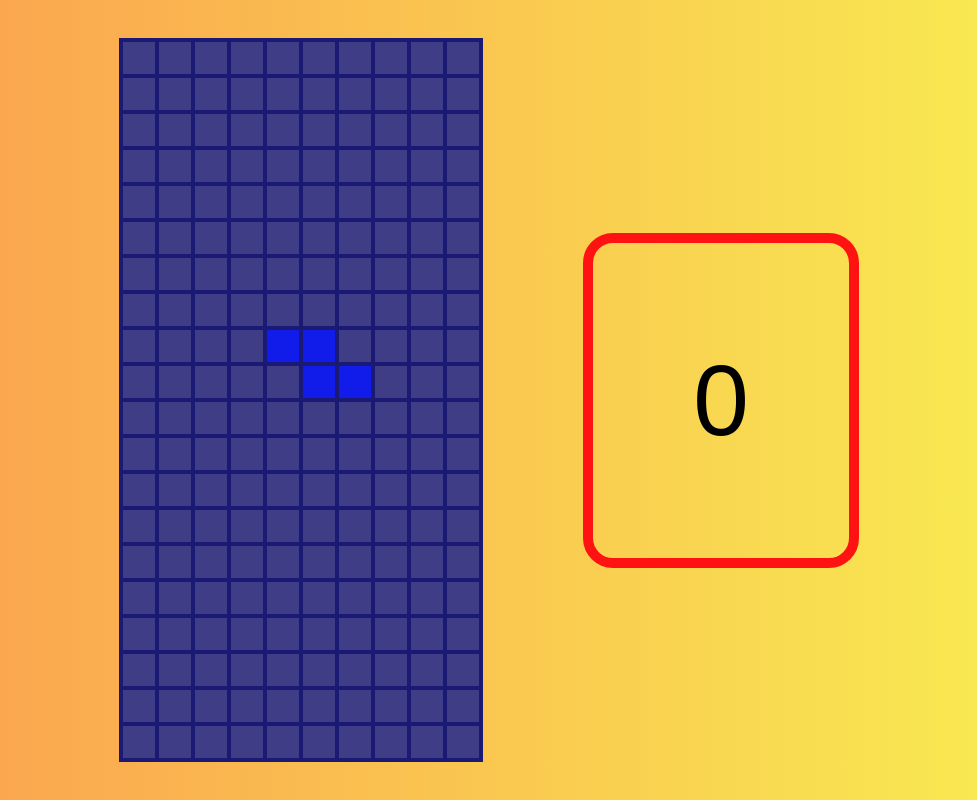
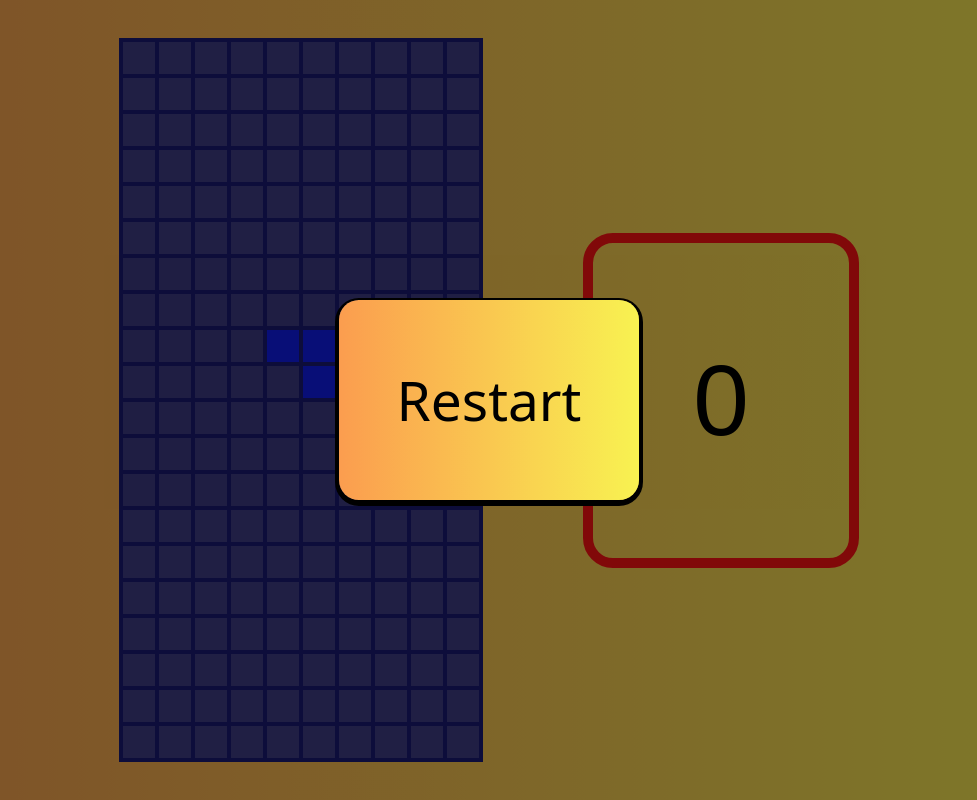
Before and after one commit to Vera-Smulskaya/tetris_game, a plain HTML site: page index.html in a window 1280 px wide. Shown: the whole page, without its empty margins (151-1128 px from the left). Drawn offline with nearby package versions, Linux system fonts and the light colour scheme.

Commit message:
add button restart and styles for it

```diff
--- a/css/styles.css
+++ b/css/styles.css
@@ -17,6 +17,29 @@ body {
   padding: 100px;
   font-size: 100px;
   font-family: Arial, Helvetica, sans-serif;
+}
+
+.overlay {
+  position: fixed;
+  top: 0;
+  left: 0;
+  width: 100%;
+  height: 100%;
+  background-color: rgba(0, 0, 0, 0.493);
+  display: flex;
+  justify-content: center;
+  align-items: center;
+}
+
+.btn-restart {
+  width: 300px;
+  height: 200px;
+  background: linear-gradient(90deg, rgb(251, 157, 79), rgb(248, 242, 81));
+  border-radius: 20px;
+  border: none;
+  font-size: 55px;
+  box-shadow: 0 2px 0 4px black;
+  cursor: pointer;
 }
 
 .grid {
--- a/index.html
+++ b/index.html
@@ -21,6 +21,10 @@
     <div class="score">0</div>
   </div>
 
+  <div class="overlay">
+    <button class="btn-restart">Restart</button>
+  </div>
+
   <script src="./js/script.js"></script>
 </body>
 
```
